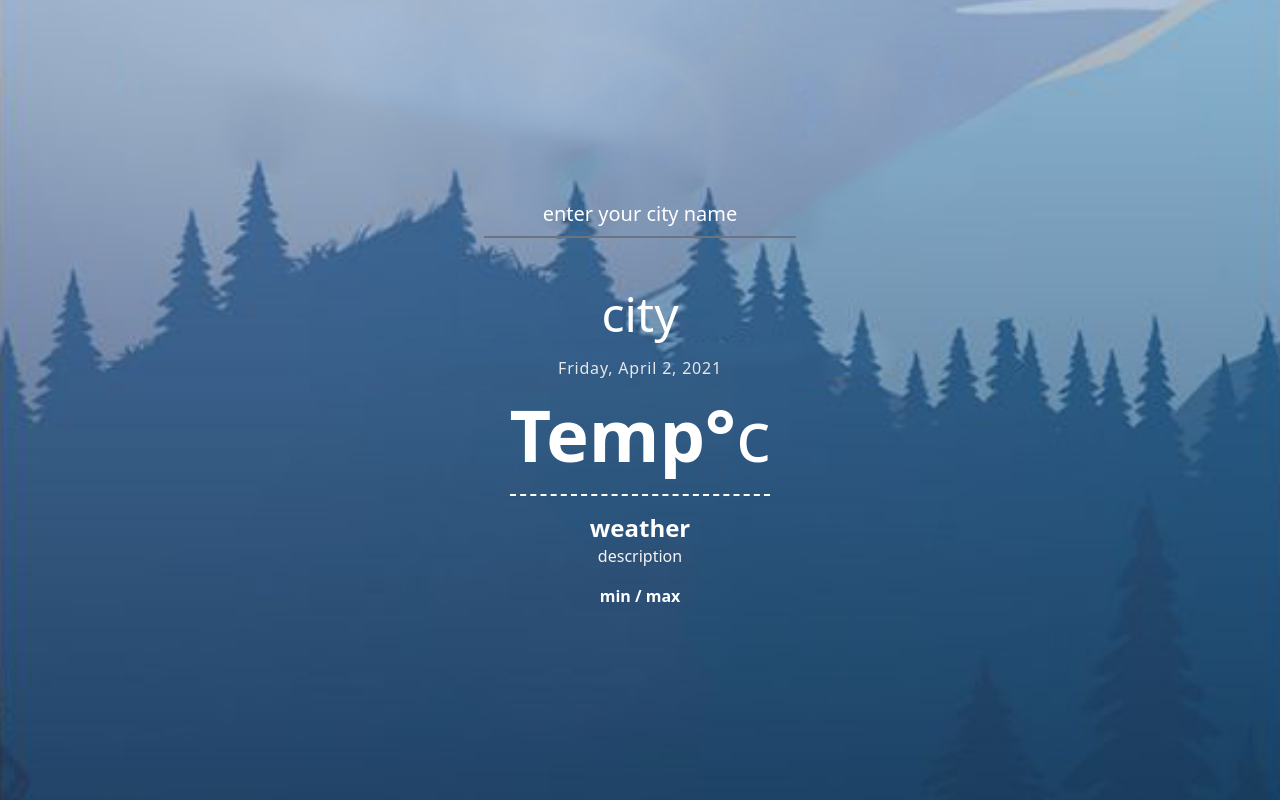
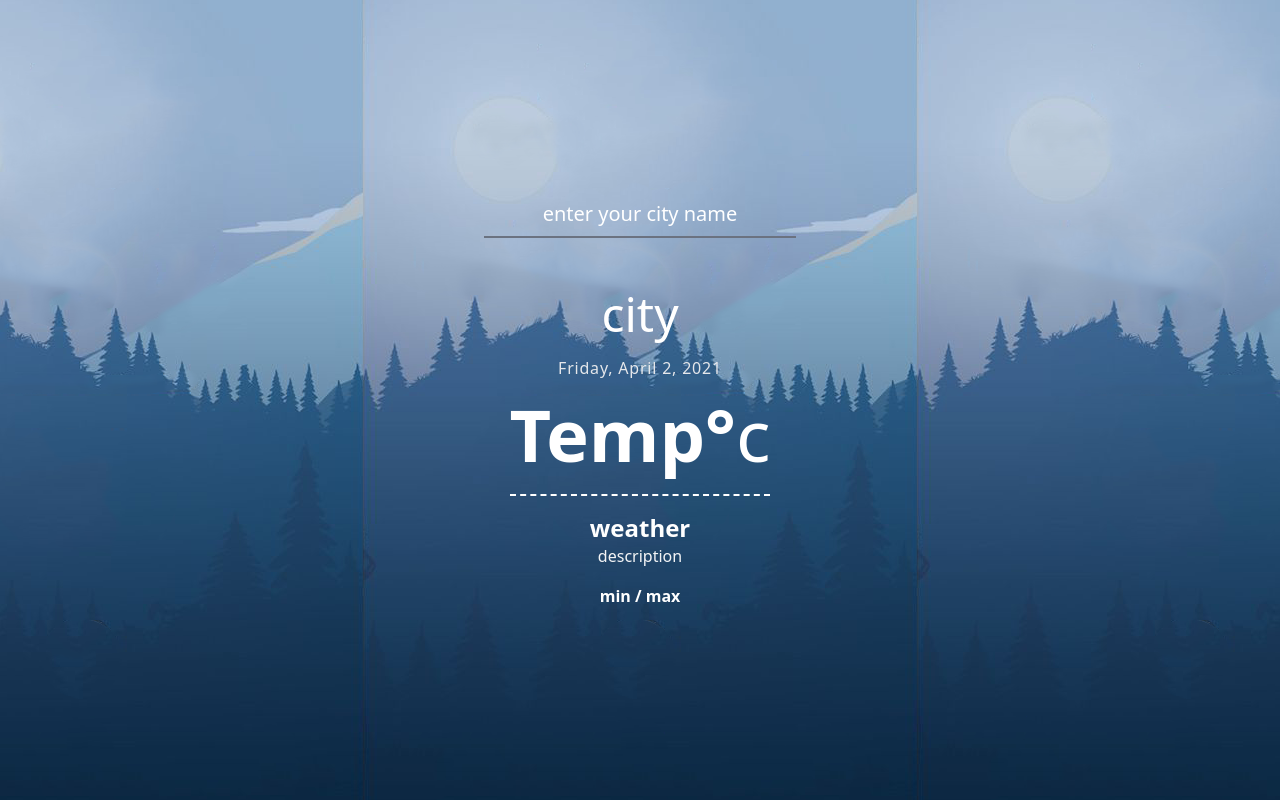
Before and after one commit to erfanansari/react-redux-weather-app, a React (Create React App) app: page / in a window 1280 px wide. Built offline with nearby package versions, Linux system fonts and the light colour scheme.

Commit message:
fixing minor issues

```diff
--- a/src/index.css
+++ b/src/index.css
@@ -4,11 +4,11 @@
 .ui-container{
     display: flex;
     min-height: 100vh;
-    max-height: 100vh;
     justify-content: center;
     align-items: center;
-    background-size: cover !important;
+    background-size: cover;
     transition: all .4s ease;
+    overflow: hidden;
 }
 
 @media only screen and (min-width: 992px) {
```
